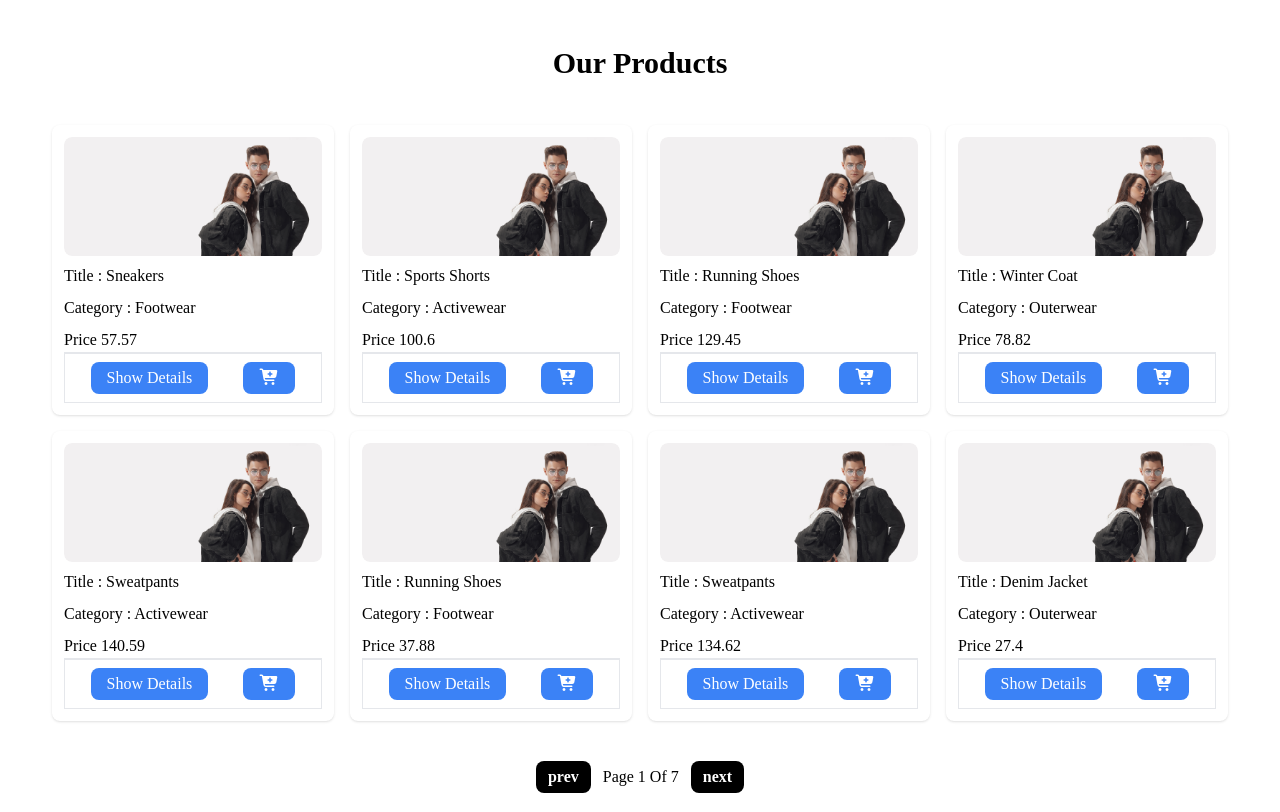
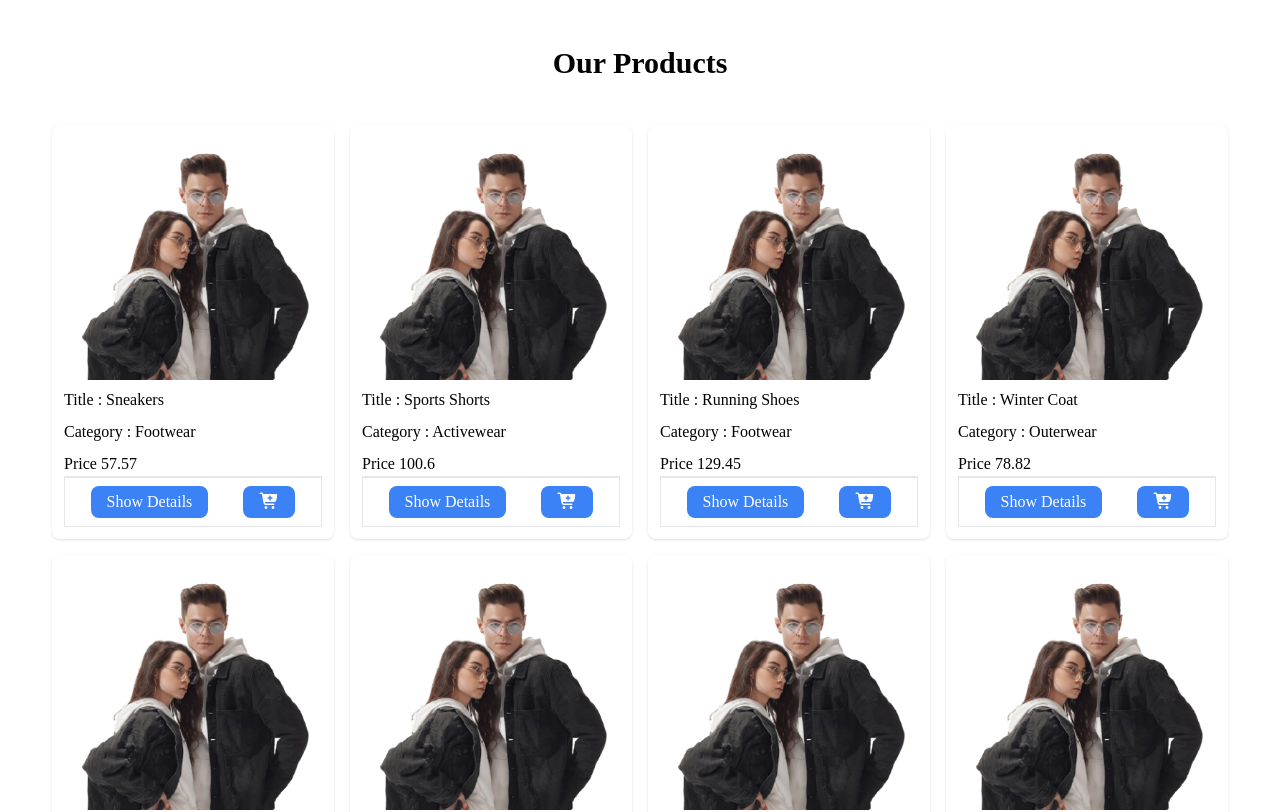
Before and after one commit to rizwan-143/my-ecommerce-website, a React (Vite) app: page / in a window 1280 px wide. Shown: the part 780-1592 px from the top of the page. Built offline with nearby package versions, Linux system fonts and the light colour scheme.

Commit message:
product pictures path changes

```diff
--- a/src/components/cart/Cart.jsx
+++ b/src/components/cart/Cart.jsx
@@ -34,7 +34,7 @@ function Cart() {
                                             <li className="flex gap-3 items-center border-b p-3" key={index}>
                                                 <div className="cart-item-pic">
                                                     <img className="w-20 h-20"
-                                                        src="../../../public/heroRightSide-removebg-preview.png" alt="" />
+                                                        src="/public/heroRightSide-removebg-preview.png" alt="" />
                                                 </div>
                                                 <div className="cart-item-details">
                                                     <p>{item.title}</p>
--- a/src/components/products/ProductsCard.jsx
+++ b/src/components/products/ProductsCard.jsx
@@ -13,7 +13,7 @@ function ProductsCard({ product }) {
 
             <div className="card shadow rounded-lg p-3 cursor-pointer">
                 <div className="card-header rounded-lg overflow-hidden group">
-                    <img src={"../../../public/heroRightSide.png"} alt="" className="w-full rounded-lg group-hover:scale-110 transition-all duration-500" />
+                    <img src={"/public/heroRightSide-removebg-preview.png"} alt="" className="w-full rounded-lg group-hover:scale-110 transition-all duration-500" />
                 </div>
                 <div className="card-body flex flex-col gap-2 mt-2">
 
--- a/src/components/products/ProductsDetails.jsx
+++ b/src/components/products/ProductsDetails.jsx
@@ -61,13 +61,13 @@ function ProductsDetails() {
                 <div className="product-details-left-side w-full lg:w-1/2 flex items-center justify-center gap-3">
                     <div className="related-images">
                         <ul className="flex flex-col gap-3 rounded-lg">
-                            <li><img src="../../../public/heroRightSide.png" className="w-16 h-16" alt="" /></li>
-                            <li><img src="../../../public/heroRightSide.png" className="w-16 h-16" alt="" /></li>
-                            <li><img src="../../../public/heroRightSide.png" className="w-16 h-16" alt="" /></li>
+                            <li><img src="/public/heroRightSide.png" className="w-16 h-16" alt="" /></li>
+                            <li><img src="/public/heroRightSide.png" className="w-16 h-16" alt="" /></li>
+                            <li><img src="/public/heroRightSide.png" className="w-16 h-16" alt="" /></li>
                         </ul>
                     </div>
                     <div className="bg-gray-100 rounded-lg">
-                        <img src="../../../public/heroRightSide-removebg-preview.png" className="object-cover" alt="" />
+                        <img src="/public/heroRightSide-removebg-preview.png" className="object-cover" alt="" />
                     </div>
                 </div>
 
@@ -180,7 +180,7 @@ function ProductsDetails() {
                             <div className="card border border-gray-200 p-3 rounded-lg bg-gray-100" key={index}>
                                 <div className="card-header group overflow-hidden">
                                     <img className="group-hover:scale-110 transition-all duration-500"
-                                        src="../../../public/heroRightSide-removebg-preview.png" alt="" />
+                                        src="/public/heroRightSide-removebg-preview.png" alt="" />
                                 </div>
 
                                 <div className="card-body">
```
